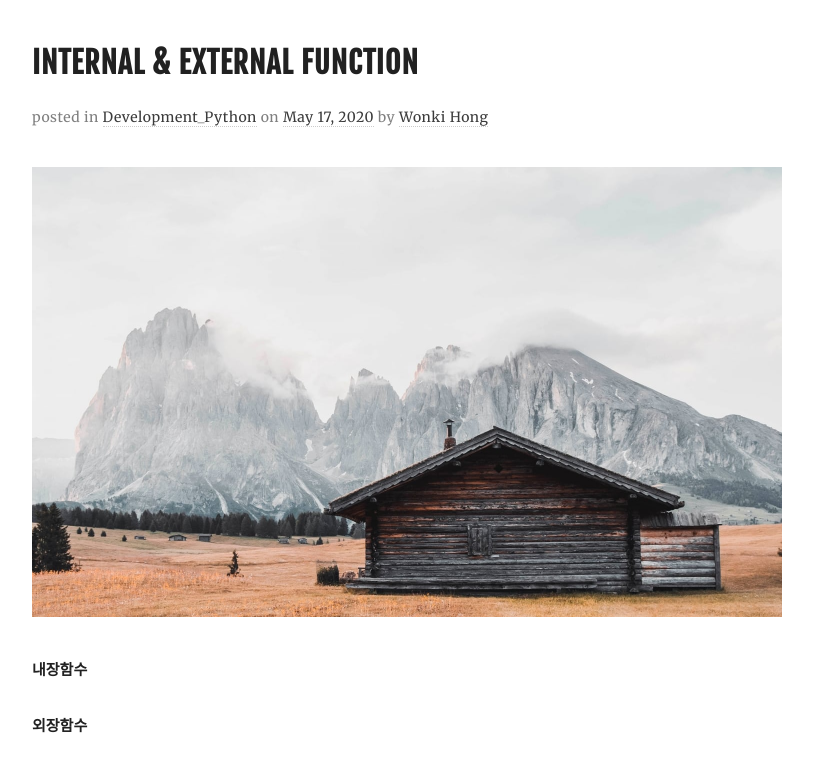
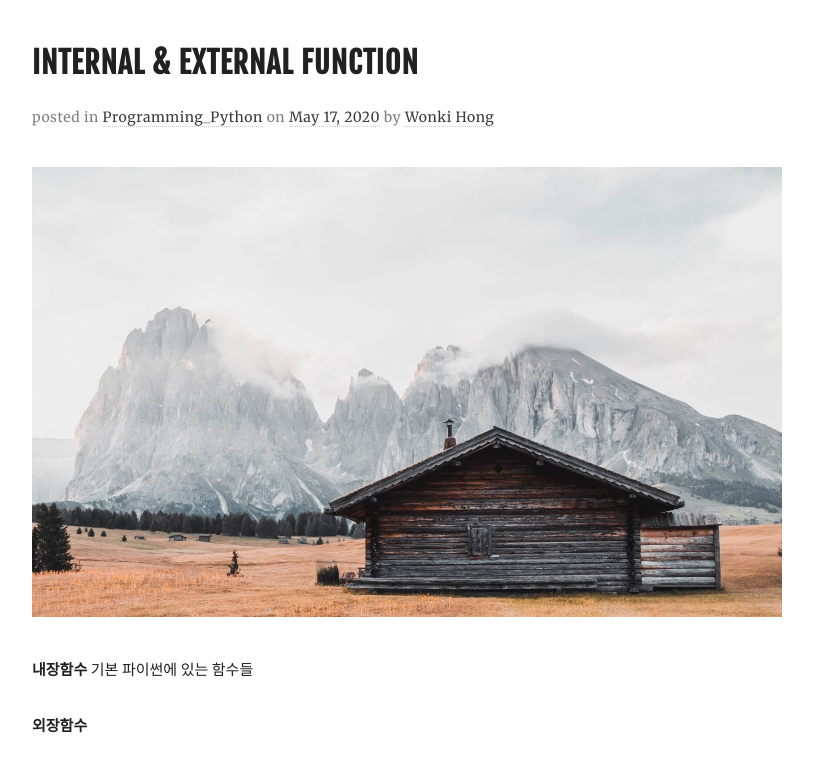
Before and after one commit to captwk5/captwk5.github.io, a Jekyll site: the page built from _posts/2020-05-17-internal-external-function.md, in a window 1280 px wide. Shown: the part 195-961 px from the top of the page, without its empty margins (233-1046 px from the left). Built offline with Jekyll 4.4.1, drawn with Linux system fonts in a browser that asks for light colours; nearby versions of some CDN libraries; comment, search, counter and statistics services are not loaded.

Commit message:
tag change

```diff
--- a/_posts/2020-05-17-second-posting.md
+++ b/_posts/2020-05-17-internal-external-function.md
@@ -3,10 +3,11 @@ layout: post
 title:  Internal & External function
 date:   2020-05-17
 image:  images/08.jpg
-tags:   [Development_Python]
+tags:   [Programming_Python]
 ---
 
 **내장함수**
+기본 파이썬에 있는 함수들
 
 **외장함수**
 1. os
```
Also changed, not shown: _posts/2020-05-24-header-in-cpp.md (line endings or trailing spaces).
